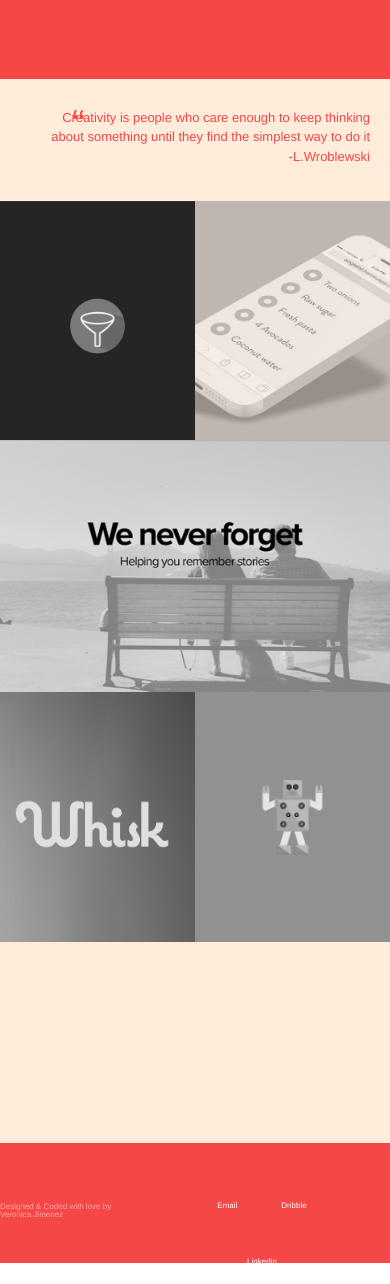
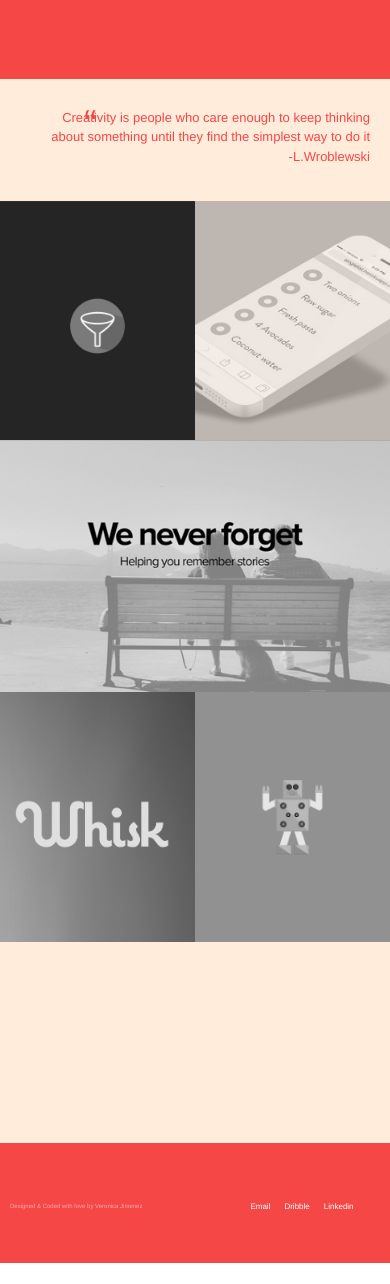
Before and after one commit to vnikajimenez/vnikajimenez.github.com, a Jekyll site: the page built from index.html, in a window 390 px wide. Shown: the part 821-2105 px from the top of the page. Built offline with Jekyll 4.4.1, drawn with Linux system fonts in a browser that asks for light colours; nearby versions of some CDN libraries; after the commit the page ends 2084 px from its top, so only the background shows below that.

Commit message:
fixing footer

```diff
--- a/_sass/_main.scss
+++ b/_sass/_main.scss
@@ -255,7 +255,7 @@
 
   						@media screen and (max-width:720px){
 							top: 35px;
-							right: 285px;
+							right: 273px;
 							font-size: 3em;
 					}
 	}
@@ -464,63 +464,74 @@
 }
 
 .footer {
+
 	background: $background;
 	@include wrapper;
 	height: 120px;
+}
+	.footer-copyright {
+		width: 50%;
+		float: left;
+		top: 50%;
+		position: relative;
+		font-size: 12px;
+		margin-right: 50px;
+		color: lighten($background,20%);
+		font-weight: thin;
+		font-family: $font;
+		@media screen and (max-width:720px){
+								font-size: 6px;
+								margin-left: 10px;
+		}
+	}
 
 		.footer-icons {
-
+			width: 40%;
 			height: auto;
 			float: right;
 			position: relative;
 			bottom: 40%;
-			@media screen and (max-width:720px){
-									width: 40%;
-						}
-		}
-}
-
-		a {
-			color: lighten($background,20%);
 		}
 
 
-	.footer-copyright {
 
-		width: 30%;
-		float: left;
-		top: 50%;
-		position: relative;
-		font-size: 12px;
-		color: lighten($background,20%);
-		font-weight: thin;
-		font-family: $font;
-		@media screen and (max-width:720px){
-								font-size: 8px;
-					}
-	}
+
+
+
+		/*a {color: lighten($background,20%);}*/
+
+
+
 
 
 
 
 
 .footer-contact {
+
 	position: relative;
 	top: 80px;
 	text-align: center;
 	right: 50px;
+	@media screen and (max-width:720px){
+								right: 10px;
+								top: 90px;
+							}
 
 	li {
 
 		display: inline-block;
 		padding: 20px;
+		@media screen and (max-width:720px){
+								padding: 5px;}
+
 
 		a {
-						@include secondary;
-						text-decoration: none;
-						@media screen and (max-width:720px){
-								font-size: 8px;
-					}
+
+			@include secondary;
+			text-decoration: none;
+					@media screen and (max-width:720px){
+								font-size: 8px;}
 
 				&:hover {
 
--- a/_sass/_portfolio.scss
+++ b/_sass/_portfolio.scss
@@ -61,7 +61,6 @@ a {
 
          @media screen and (max-width:720px){
 
-                   margin-left: 5%;
                    top: 20px;
 
 
@@ -89,7 +88,7 @@ a {
         margin: 0;
         @media screen and (max-width:720px){
 
-                   font-size: 30px;
+                   font-size: 40px;
 
             }
 
@@ -112,7 +111,7 @@ a {
             @media screen and (max-width:720px){
 
                    font-size: 1em;
-                    width: 90%;
+                    width: 85%;
                     line-height: 1.5em;
 
 
@@ -275,7 +274,7 @@ img {
         @media screen and (max-width:720px){
 
                     font-size: 8px;
-                    margin-left: 0px;
+                    margin-left: 10px;
 
                    }
     }
@@ -290,7 +289,7 @@ img {
     width: 70%;
     @media screen and (max-width:720px){
 
-                        width: 50%;
+                        width: 80%;
                         top: 0px;
                     }
 
@@ -299,6 +298,12 @@ img {
 
         display: inline-block;
         padding: 5px;
+        @media screen and (max-width:720px){
+
+
+                        padding: 0px;
+                    }
+       }
 
         a {
             @include secondary;
@@ -306,6 +311,7 @@ img {
             @media screen and (max-width:720px){
 
                         font-size: 12px;
+                        padding: 0px;
                     }
 
                 &:hover {
@@ -314,5 +320,4 @@ img {
                 }
         }
 
-    }
 }
```
Also changed, not shown: 2 other files.
